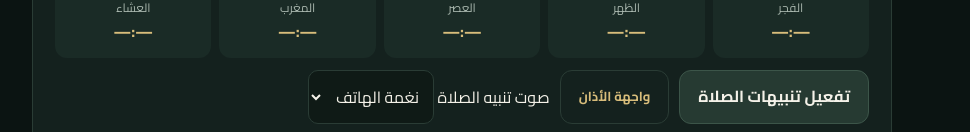
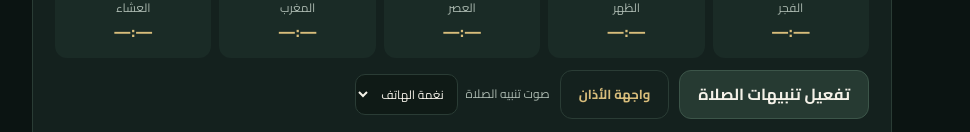
Before and after one commit to h2650368-ai/ashraf-al-khalq, a website: page index.html in a window 1280 px wide. Shown: the part 668-800 px from the top of the page, without its empty margins (178-1148 px from the left). Drawn offline with Linux system fonts and the light colour scheme; no server answers.

Commit message:
Style quick prayer alert sound selector

```diff
--- a/styles.css
+++ b/styles.css
@@ -57,3 +57,5 @@ body[data-theme="light"]{--bg:#f3f1e9;--panel:#fffdf6;--panel2:#eee9da;--line:#d
 
 /* Separate in-section screens for the electronic tasbeeh */
 .tas-submenu{display:grid;grid-template-columns:repeat(3,minmax(0,1fr));gap:12px;margin-top:18px}.tas-page[hidden],#tasbeehMenu[hidden]{display:none!important}.tas-page>.panel{margin-top:12px}.tas-page>.ghost{margin:10px 0}.tas-submenu .feature{min-height:130px}@media(max-width:560px){.tas-submenu{grid-template-columns:1fr}.tas-submenu .feature{min-height:88px}}
+
+.adhan-quick-label{display:flex;align-items:center;gap:8px;color:var(--muted);font-size:12px}.adhan-quick-label select{max-width:170px;padding:7px 9px}
```
